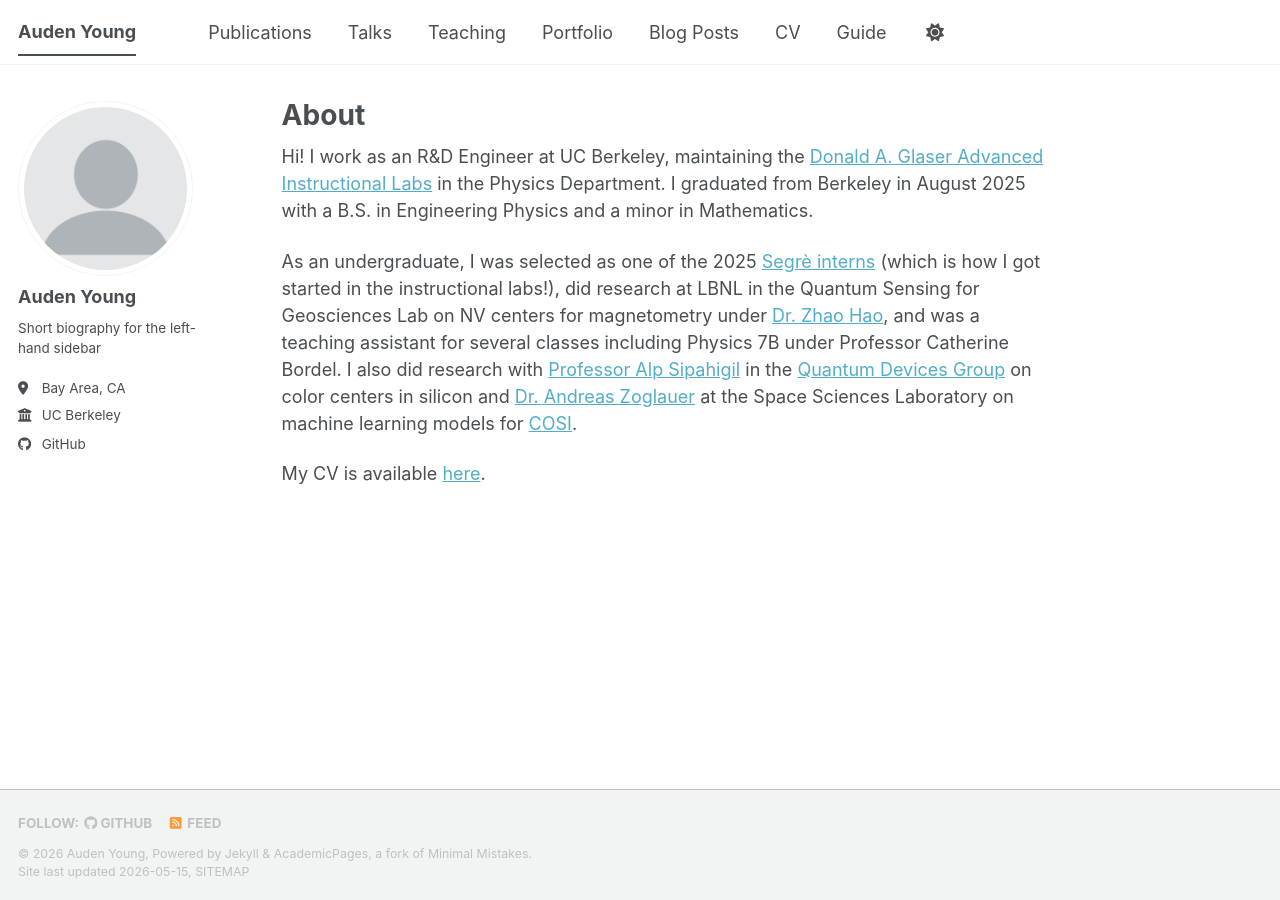
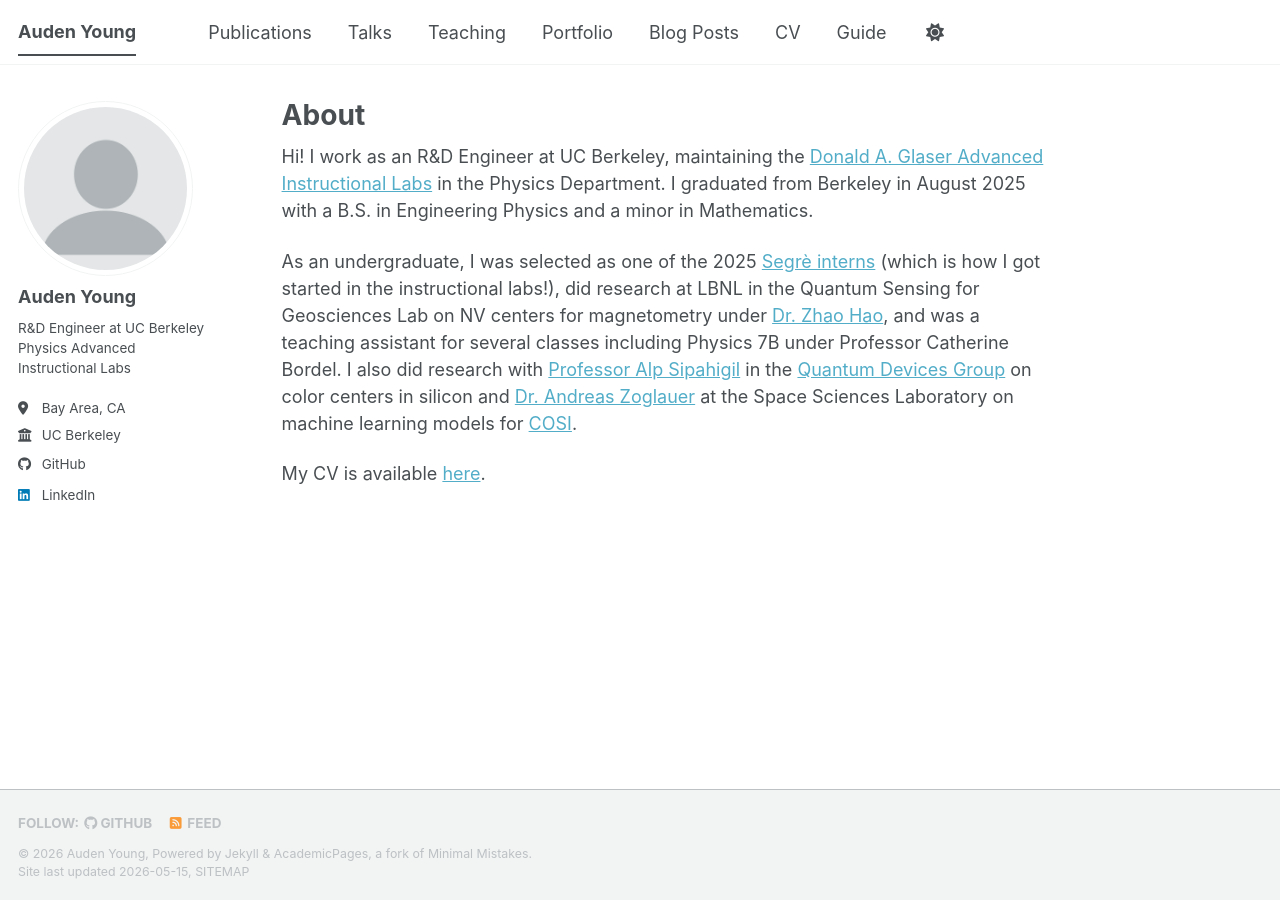
Before and after one commit to physicsnerd/physicsnerd.github.io, a Jekyll site: the page built from _pages/about.md, in a window 1280 px wide. Built offline with Jekyll 4.4.1, drawn with Linux system fonts in a browser that asks for light colours; a script bundle is joined from its source files by our own code; library files that are not in the unit come from our copies.

Commit message:
updated sidebar

```diff
--- a/_config.yml
+++ b/_config.yml
@@ -26,7 +26,7 @@ author:
   avatar           : "profile.png"
   name             : "Auden Young"
   pronouns         : # example: "she/her"
-  bio              : "Short biography for the left-hand sidebar"
+  bio              : "R&D Engineer at UC Berkeley Physics Advanced Instructional Labs"
   location         : "Bay Area, CA"
   employer         : "UC Berkeley"
   uri              : # URL
@@ -66,7 +66,7 @@ author:
   keybase          : # Username
   instagram        : # Username
   lastfm           : # Username
-  linkedin         : # Username
+  linkedin         : auden-young
   mastodon         : # URL
   medium           : # URL
   pinterest        : # Username
```
